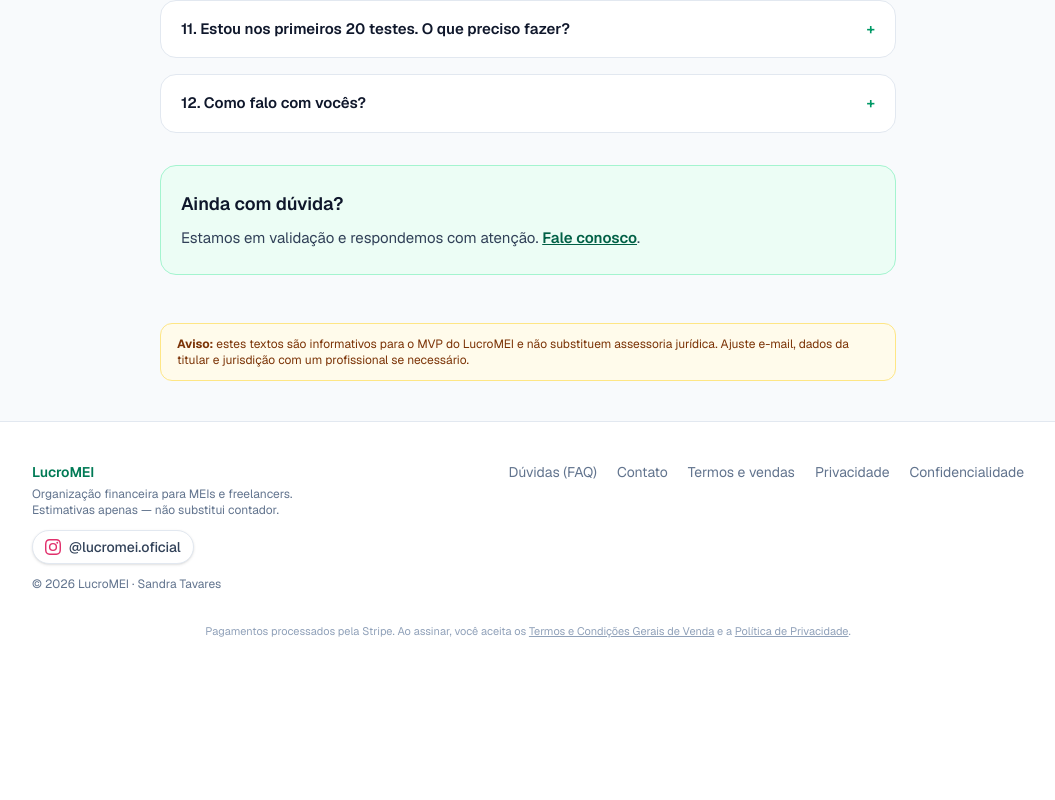
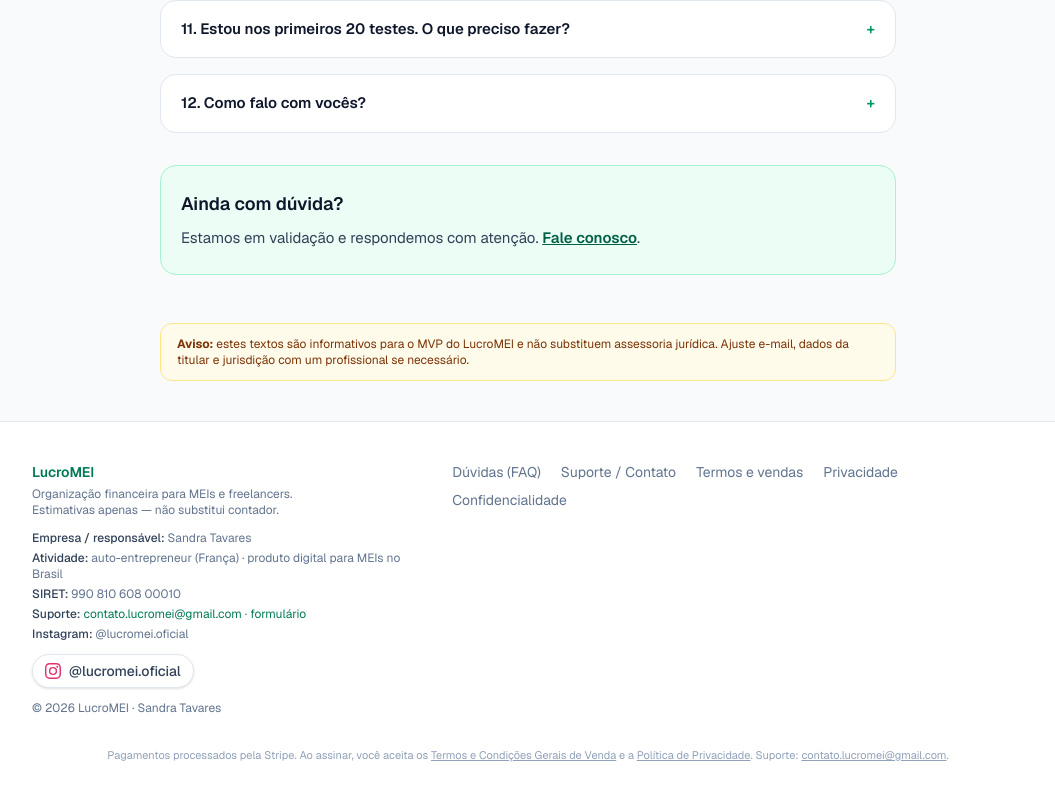
Before and after one commit to LucroMEI/LucroMei, a Next.js app: page /faq in a window 1280 px wide. Shown: the part 989-1789 px from the top of the page, without its empty margins (112-1167 px from the left). Before the commit the page ends 1669 px from the top, so only its background shows below. Built offline with nearby package versions, Linux system fonts and the light colour scheme.

Commit message:
Update landing copy and legal company identification.
Align MEI revenue limit to R$ 81k, clarify expense organization wording, remove the demo badge, and surface SIRET, support contact, privacy and terms in the footer and legal pages.

```diff
--- a/src/app/page.tsx
+++ b/src/app/page.tsx
@@ -22,7 +22,7 @@ const features = [
   {
     icon: Sparkles,
     title: "IA categoriza sozinha",
-    desc: "A IA lê o comprovante e sugere categoria e se é dedutível.",
+    desc: "A IA lê o comprovante, sugere categoria e organiza suas despesas.",
   },
   {
     icon: BarChart3,
@@ -128,10 +128,7 @@ export default function LandingPage() {
         <section className="mx-auto -mt-2 max-w-md px-4 pb-16 md:-mt-6">
           <div className="demo-phone rounded-2xl p-5">
             <div className="mb-4 flex items-center justify-between">
-              <span className="text-sm font-bold text-slate-800">Este mês</span>
-              <span className="rounded-md bg-emerald-600 px-2 py-0.5 text-[11px] font-bold uppercase tracking-wide text-white">
-                Demo
-              </span>
+              <span className="text-sm font-bold text-slate-800">Resumo do caixa</span>
             </div>
             <div className="grid grid-cols-2 gap-3">
               <div className="rounded-xl border border-emerald-200 bg-emerald-50 p-4">
@@ -172,7 +169,7 @@ export default function LandingPage() {
               Simples de verdade
             </h2>
             <p className="mx-auto mt-2 max-w-xl text-center text-base font-medium text-slate-600">
-              Feito para quem fatura até ~R$ 90 mil/ano e não quer contabilidade
+              Feito para quem fatura até R$ 81 mil/ano e não quer contabilidade
               complexa.
             </p>
             <div className="mt-10 grid gap-4 sm:grid-cols-2">
@@ -273,7 +270,7 @@ export default function LandingPage() {
             <div className="mt-6 flex flex-wrap items-center justify-center gap-2">
               {[
                 ["/faq", "Dúvidas (FAQ)"],
-                ["/contato", "Contato"],
+                ["/contato", "Suporte / Contato"],
                 ["/termos", "Termos e vendas"],
                 ["/privacidade", "Privacidade"],
                 ["/confidencialidade", "Confidencialidade"],
--- a/src/app/privacidade/page.tsx
+++ b/src/app/privacidade/page.tsx
@@ -17,7 +17,15 @@ export default function PrivacidadePage() {
         <H2>1. Controlador</H2>
         <P>
           O controlador dos dados pessoais tratados no LucroMEI é{" "}
-          <strong>Sandra Tavares</strong>, responsável pelo produto. Contato: página{" "}
+          <strong>Sandra Tavares</strong>, auto-entrepreneur (França), SIRET{" "}
+          <strong>990 810 608 00010</strong>, responsável pelo produto. Contato:{" "}
+          <a
+            href="mailto:contato.lucromei@gmail.com"
+            className="text-emerald-700 underline"
+          >
+            contato.lucromei@gmail.com
+          </a>
+          , página{" "}
           <a href="/contato" className="text-emerald-700 underline">
             Contato
           </a>{" "}
--- a/src/app/termos/page.tsx
+++ b/src/app/termos/page.tsx
@@ -18,11 +18,19 @@ export default function TermosPage() {
         <P>
           O serviço <strong>LucroMEI</strong> é prestado por{" "}
           <strong>Sandra Tavares</strong> (doravante “nós”, “LucroMEI” ou
-          “Prestador”), na qualidade de microempreendimento digital / projeto em
-          validação.
+          “Prestador”), na qualidade de auto-entrepreneur (França), SIRET{" "}
+          <strong>990 810 608 00010</strong> — produto digital para MEIs no
+          Brasil.
         </P>
         <P>
-          Contato: através da página{" "}
+          Contato:{" "}
+          <a
+            href="mailto:contato.lucromei@gmail.com"
+            className="font-medium text-emerald-700 underline"
+          >
+            contato.lucromei@gmail.com
+          </a>
+          , página{" "}
           <a href="/contato" className="font-medium text-emerald-700 underline">
             Contato
           </a>{" "}
--- a/src/components/site-footer.tsx
+++ b/src/components/site-footer.tsx
@@ -3,7 +3,7 @@ import { InstagramLink } from "@/components/instagram-link";
 
 const links = [
   { href: "/faq", label: "Dúvidas (FAQ)" },
-  { href: "/contato", label: "Contato" },
+  { href: "/contato", label: "Suporte / Contato" },
   { href: "/termos", label: "Termos e vendas" },
   { href: "/privacidade", label: "Privacidade" },
   { href: "/confidencialidade", label: "Confidencialidade" },
@@ -20,12 +20,43 @@ export function SiteFooter() {
               Organização financeira para MEIs e freelancers. Estimativas apenas —
               não substitui contador.
             </p>
+            <div className="mt-3 space-y-1 text-xs text-slate-500">
+              <p>
+                <span className="font-medium text-slate-700">Empresa / responsável:</span>{" "}
+                Sandra Tavares
+              </p>
+              <p>
+                <span className="font-medium text-slate-700">Atividade:</span> auto-entrepreneur
+                (França) · produto digital para MEIs no Brasil
+              </p>
+              <p>
+                <span className="font-medium text-slate-700">SIRET:</span> 990 810 608 00010
+              </p>
+              <p>
+                <span className="font-medium text-slate-700">Suporte:</span>{" "}
+                <a
+                  href="mailto:contato.lucromei@gmail.com"
+                  className="text-emerald-700 hover:underline"
+                >
+                  contato.lucromei@gmail.com
+                </a>
+                {" · "}
+                <Link href="/contato" className="text-emerald-700 hover:underline">
+                  formulário
+                </Link>
+              </p>
+              <p>
+                <span className="font-medium text-slate-700">Instagram:</span> @lucromei.oficial
+              </p>
+            </div>
             <div className="mt-3 flex items-center gap-2">
               <InstagramLink variant="pill" />
             </div>
-            <p className="mt-3 text-xs">© {new Date().getFullYear()} LucroMEI · Sandra Tavares</p>
+            <p className="mt-3 text-xs">
+              © {new Date().getFullYear()} LucroMEI · Sandra Tavares
+            </p>
           </div>
-          <nav className="flex flex-wrap gap-x-5 gap-y-2">
+          <nav className="flex flex-col gap-2 sm:flex-row sm:flex-wrap sm:gap-x-5 sm:gap-y-2">
             {links.map((l) => (
               <Link
                 key={l.href}
@@ -46,6 +77,10 @@ export function SiteFooter() {
           <Link href="/privacidade" className="underline">
             Política de Privacidade
           </Link>
+          . Suporte:{" "}
+          <a href="mailto:contato.lucromei@gmail.com" className="underline">
+            contato.lucromei@gmail.com
+          </a>
           .
         </p>
       </div>
```
